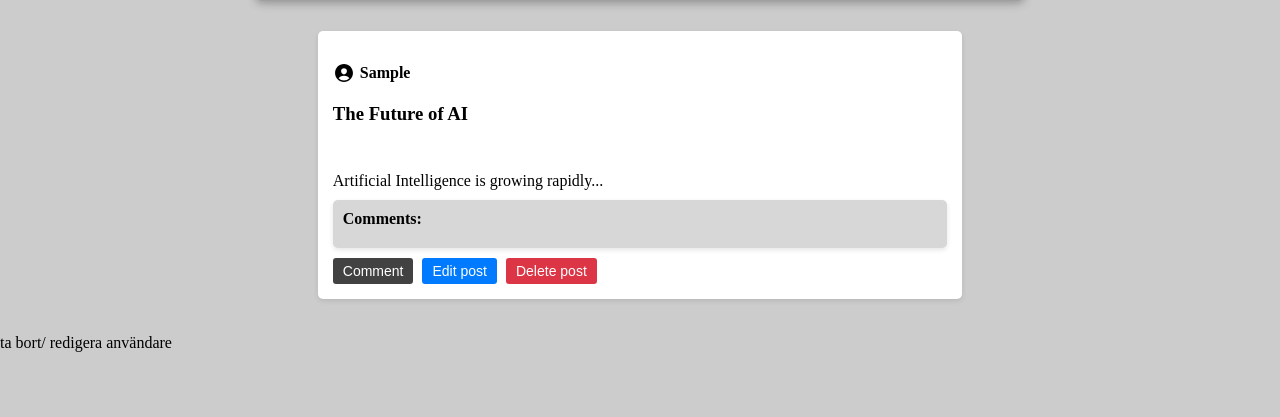
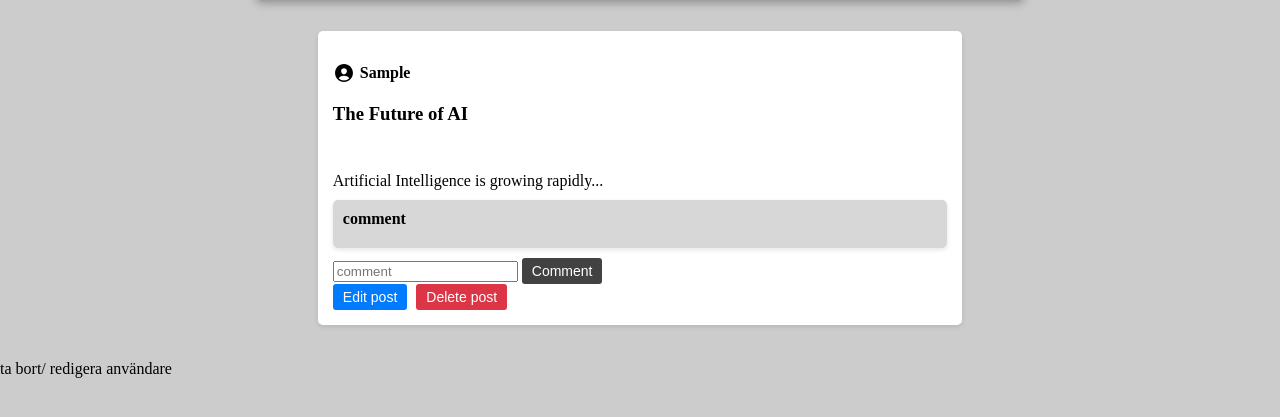
Before and after one commit to Ladan333/Grupp4-Projekt, a PHP site: page /blogwall.php in a window 1280 px wide. Shown: the part 259-676 px from the top of the page. Run offline with PHP 8.4, Linux system fonts and the light colour scheme; the visitor is signed in with stand-in values (Sample User, id 1); data comes from the database, SQL or seed files in the repository; some web fonts are replaced.

Commit message:
comment knapp på blogwall fungerar

```diff
--- a/blogwall.php
+++ b/blogwall.php
@@ -20,6 +20,33 @@ $stmt = $pdo->prepare($sql);
 $stmt->execute();
 $posts = $stmt->fetchAll(PDO::FETCH_ASSOC);
 ?>
+   <?php
+                    if($_SERVER["REQUEST_METHOD"] == "POST" && isset($_POST['comment_input']) && !empty($_POST['comment_input'])){
+                        if($_POST['comment_input'] != '')
+                        {
+                        $comment = $_POST["comment_input"];
+                        $userid = $_SESSION["id"];
+                        $blog_id = $_POST["blog_id"];
+
+
+                        $stmt = $pdo->prepare( "INSERT INTO comments(commentContent, user_id, blog_id)
+                                                       VALUES(:commentsContent, :userid, :blog_id) ");
+
+                        $stmt->bindParam(":commentsContent" , $comment);
+                        $stmt->bindParam(":userid", $userid) ;
+                        $stmt->bindParam(":blog_id", $blog_id, PDO::PARAM_INT);
+
+                        $stmt->execute();
+
+                        // urlencode($comment);
+                        header("Location: " . $_SERVER["PHP_SELF"] . "?id=" . $blog_id);
+                        exit();
+                        };
+
+
+
+                    }
+                    ?>
 
 
 <!DOCTYPE html>
@@ -83,7 +110,7 @@ $posts = $stmt->fetchAll(PDO::FETCH_ASSOC);
                     <button class="toggle-btn">Visa mer</button>
                     <!-- Comment Section -->
                     <div class="comments-section">
-                        <h4>Comments:</h4>
+                        <h4>comment</h4>
                         <?php
 
                         $commentSql = "SELECT c.commentContent, u.user_name
@@ -106,7 +133,12 @@ $posts = $stmt->fetchAll(PDO::FETCH_ASSOC);
                         <?php endforeach; ?>
                     </div>
 
-                    <button class="comment-btn">Comment</button>
+                    <form action="" method="post">
+                        <input type="hidden" name="blog_id" value="<?php echo $post['id']; ?>" >
+                        <input type="text" name="comment_input" placeholder="comment">
+                        <button class="comment-btn" type="submit">Comment</button>
+                    </form>
+
                     <button class="update-btn">Edit post</button>
 
                     <?php if ($isAdmin || $post['user_id'] == $_SESSION['id']): ?>
@@ -118,6 +150,8 @@ $posts = $stmt->fetchAll(PDO::FETCH_ASSOC);
                     <?php endif; ?>
                 </div>
             <?php endforeach; ?>
+
+
         </div>
 
     </div>
```
